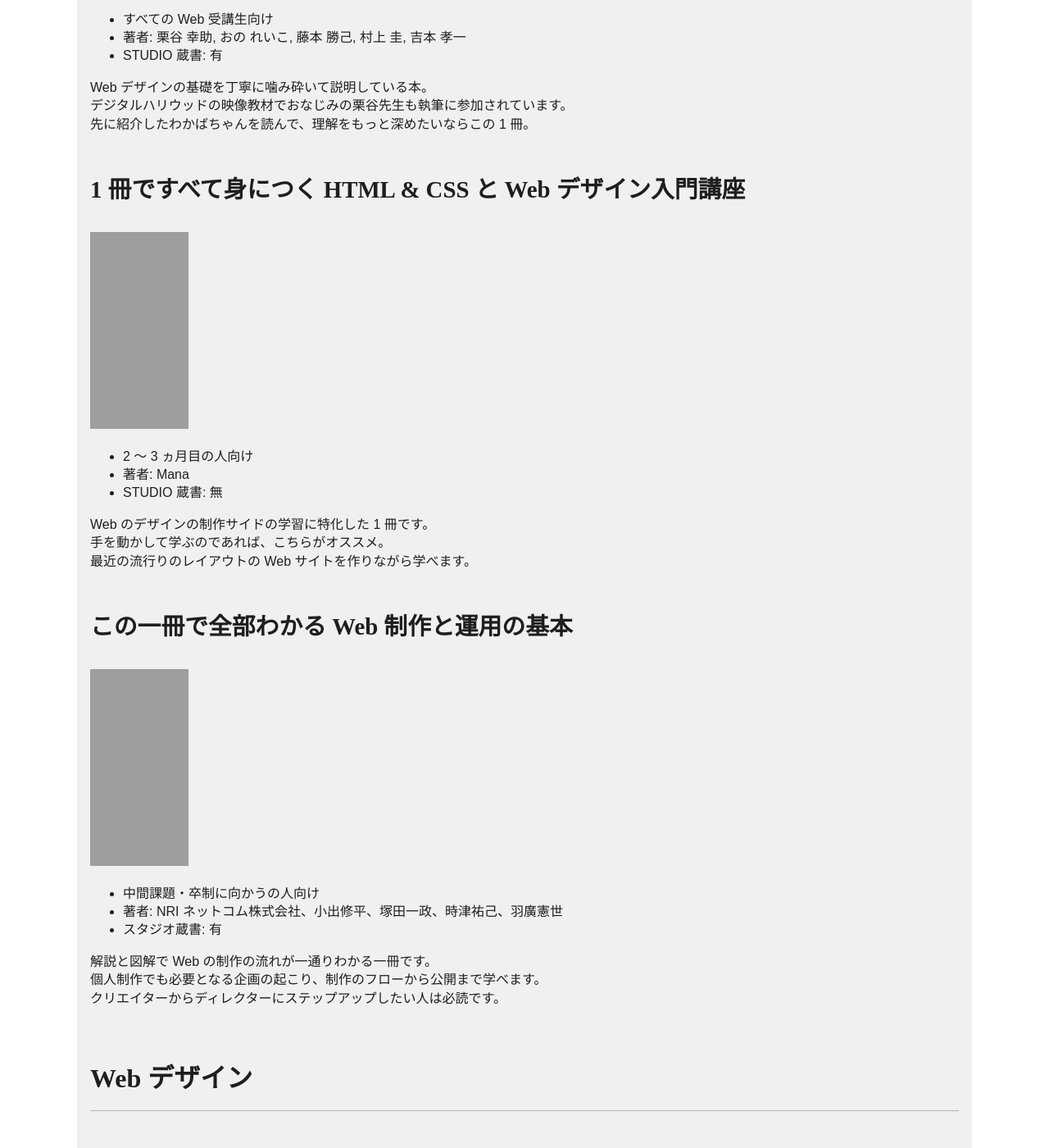
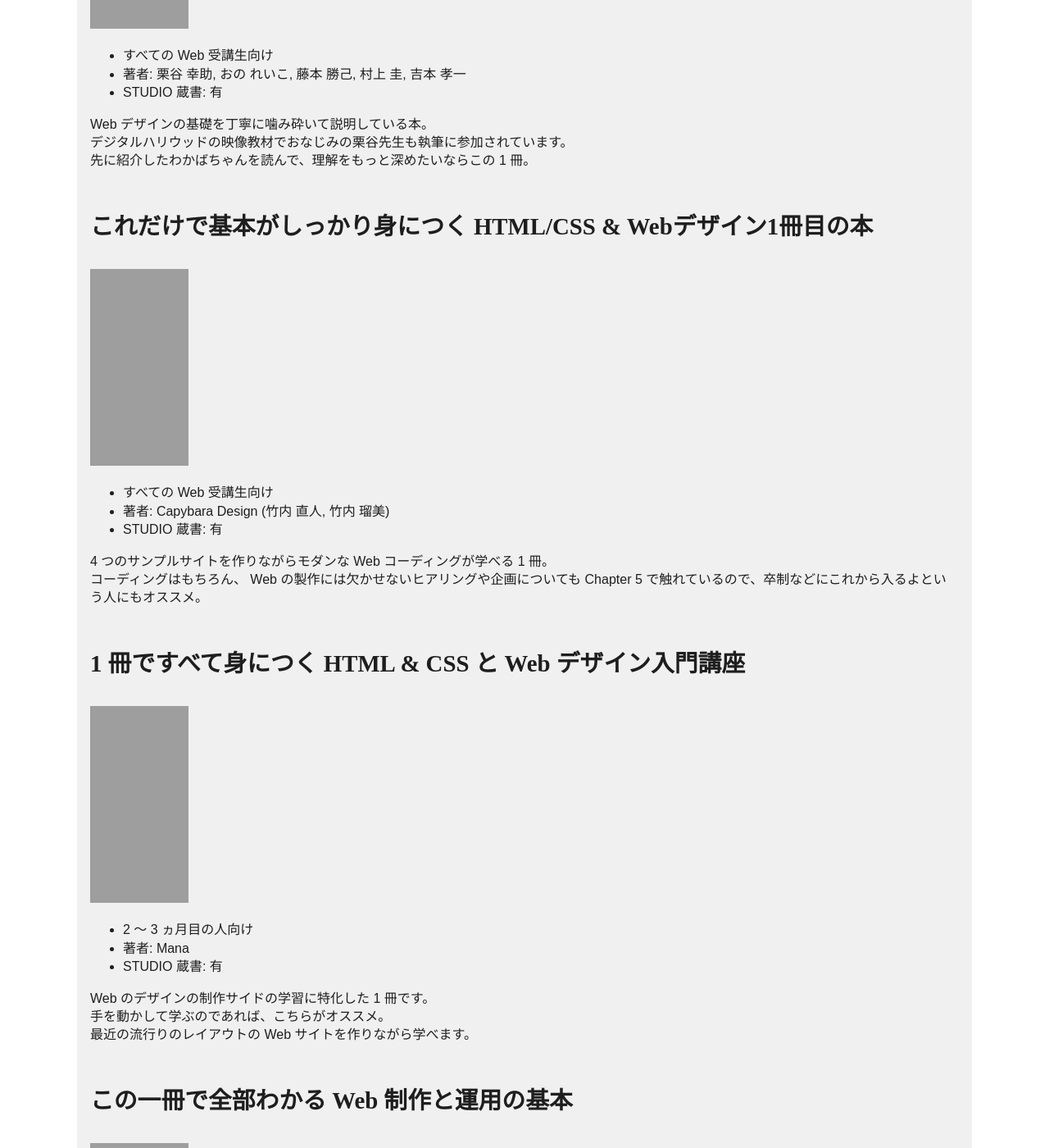
Before and after one commit to dhws-yonago/dhws-yonago.github.io, a Jekyll site: the page built from _posts/2023-01-01-bookguide.md, in a window 1280 px wide and 1400 px high, scrolled down 2873 px. Shown: the whole window at 82% size. Built offline with Jekyll 4.4.1, drawn with Linux system fonts in a browser that asks for light colours; some web fonts are replaced; some of the changed text lies outside the part shown; grey boxes are pictures that could not be loaded.

Commit message:
Added books.

```diff
--- a/_posts/2023-01-01-bookguide.md
+++ b/_posts/2023-01-01-bookguide.md
@@ -16,6 +16,7 @@ tags:
 - [Web 制作](#web-制作)
   - [わかばちゃんと学ぶ Web サイト制作の基本](#わかばちゃんと学ぶ-web-サイト制作の基本)
   - [初心者からちゃんとしたプロになる Web デザイン基礎入門](#初心者からちゃんとしたプロになる-web-デザイン基礎入門)
+  - [これだけで基本がしっかり身につく HTML/CSS \& Webデザイン1冊目の本](#これだけで基本がしっかり身につく-htmlcss--webデザイン1冊目の本)
   - [1 冊ですべて身につく HTML \& CSS と Web デザイン入門講座](#1-冊ですべて身につく-html--css-と-web-デザイン入門講座)
   - [この一冊で全部わかる Web 制作と運用の基本](#この一冊で全部わかる-web-制作と運用の基本)
 - [Web デザイン](#web-デザイン)
@@ -40,6 +41,7 @@ tags:
   - [動く Web デザインアイディア帳](#動く-web-デザインアイディア帳)
   - [動く Web デザインアイディア帳 実践編](#動く-web-デザインアイディア帳-実践編)
   - [JavaScript コードレシピ集](#javascript-コードレシピ集)
+  - [JavaScript 本格入門 \[改訂 3 版\]](#javascript-本格入門-改訂-3-版)
 - [WordPress \& PHP](#wordpress--php)
   - [世界一わかりやすい WordPress 導入とサイト制作の教科書［改訂 2 版］](#世界一わかりやすい-wordpress-導入とサイト制作の教科書改訂-2-版)
   - [WordPress ユーザーのための PHP 入門 はじめから、ていねいに](#wordpress-ユーザーのための-php-入門-はじめからていねいに)
@@ -87,13 +89,24 @@ Web デザインの基礎を丁寧に噛み砕いて説明している本。
 デジタルハリウッドの映像教材でおなじみの栗谷先生も執筆に参加されています。
 先に紹介したわかばちゃんを読んで、理解をもっと深めたいならこの 1 冊。
 
+### これだけで基本がしっかり身につく HTML/CSS & Webデザイン1冊目の本
+
+<iframe sandbox="allow-popups allow-scripts allow-modals allow-forms allow-same-origin" style="width:120px;height:240px;" marginwidth="0" marginheight="0" scrolling="no" frameborder="0" src="//rcm-fe.amazon-adsystem.com/e/cm?lt1=_blank&bc1=000000&IS2=1&bg1=FFFFFF&fc1=000000&lc1=0000FF&t=syabu9190c-22&language=ja_JP&o=9&p=8&l=as4&m=amazon&f=ifr&ref=as_ss_li_til&asins=4798170119&linkId=3f56671acb5e7ede337bc290f1808c6a"></iframe>
+
+- すべての Web 受講生向け
+- 著者: Capybara Design (竹内 直人, 竹内 瑠美)
+- STUDIO 蔵書: 有
+
+4 つのサンプルサイトを作りながらモダンな Web コーディングが学べる 1 冊。
+コーディングはもちろん、 Web の製作には欠かせないヒアリングや企画についても Chapter 5 で触れているので、卒制などにこれから入るよという人にもオススメ。
+
 ### 1 冊ですべて身につく HTML & CSS と Web デザイン入門講座
 
 <iframe sandbox="allow-popups allow-scripts allow-modals allow-forms allow-same-origin" style="width:120px;height:240px;" marginwidth="0" marginheight="0" scrolling="no" frameborder="0" src="//rcm-fe.amazon-adsystem.com/e/cm?lt1=_blank&bc1=000000&IS2=1&bg1=FFFFFF&fc1=000000&lc1=0000FF&t=syabu9190c-22&language=ja_JP&o=9&p=8&l=as4&m=amazon&f=ifr&ref=as_ss_li_til&asins=4797398892&linkId=964be3f92847d986aa2a59e2d3712a8d"></iframe>
 
 - 2 ～ 3 ヵ月目の人向け
 - 著者: Mana
-- STUDIO 蔵書: 無
+- STUDIO 蔵書: 有
 
 Web のデザインの制作サイドの学習に特化した 1 冊です。
 手を動かして学ぶのであれば、こちらがオススメ。
@@ -335,6 +348,17 @@ JavaScript に初めて触れる方にオススメの 1 冊。
 JavaScript のやりたいことからコードを逆引きできるレシピ集。
 コードを書くことに慣れてきて、何を使えばこれができるんだろうという時に辞典として使えます。
 
+### JavaScript 本格入門 [改訂 3 版]
+
+<iframe sandbox="allow-popups allow-scripts allow-modals allow-forms allow-same-origin" style="width:120px;height:240px;" marginwidth="0" marginheight="0" scrolling="no" frameborder="0" src="//rcm-fe.amazon-adsystem.com/e/cm?lt1=_blank&bc1=000000&IS2=1&bg1=FFFFFF&fc1=000000&lc1=0000FF&t=syabu9190c-22&language=ja_JP&o=9&p=8&l=as4&m=amazon&f=ifr&ref=as_ss_li_til&asins=4297132885&linkId=0a01c488d54874d08978ffa461ee44f2"></iframe>
+
+- JavaScript をもっと理解したい人向け
+- 著者: 山田祥寛
+- スタジオ蔵書: 無
+
+JavaScript は一通り勉強したけど、結局なんとなく使っちゃう人が基本をしっかり理解するのにオススメ。
+基本文法や基本的な仕様、今モダンとされる開発環境やテストまで、今、最新の JavaScript を網羅した1冊。
+
 ## WordPress & PHP
 
 ### 世界一わかりやすい WordPress 導入とサイト制作の教科書［改訂 2 版］
```
